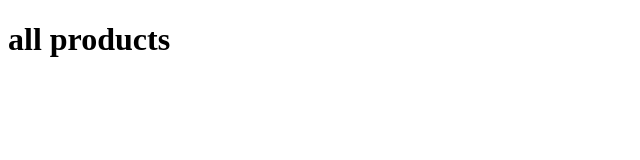
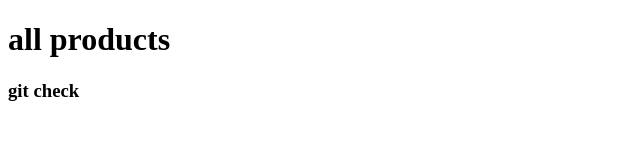
Before and after one commit to shoaibattari/omj-web-secA, a plain HTML site: page products/index.html in a window 1280 px wide. Shown: the full height of the page, 0-640 px from the left. Drawn offline with Linux system fonts and the light colour scheme.

Commit message:
git test

```diff
--- a/products/index.html
+++ b/products/index.html
@@ -7,5 +7,6 @@
 </head>
 <body>
     <h1>all products</h1>
+    <h3>git check</h3>
 </body>
 </html>
```
